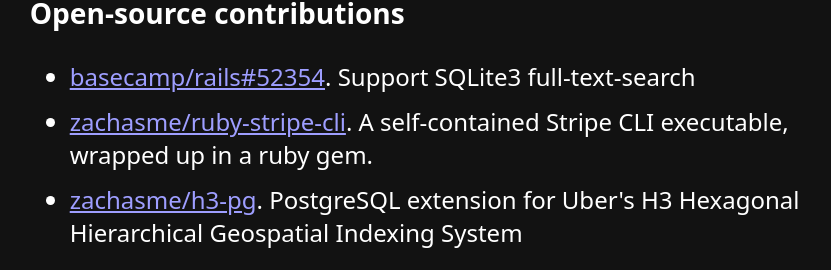
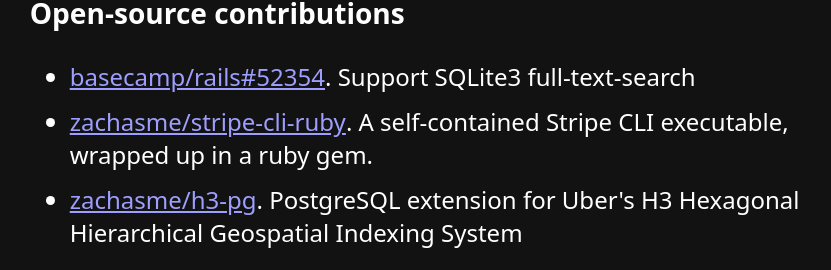
Before and after one commit to zachasme/zachasme.github.io, a Jekyll site: the page built from docs/index.html, in a window 1280 px wide. Shown: the part 667-937 px from the top of the page, without its empty margins (0-831 px from the left). Built offline with Jekyll 4.4.1, drawn with Linux system fonts in a browser that asks for light colours; Markdown is read by kramdown in place of the engine named in the settings.

```diff
--- a/docs/_posts/2025-04-08-stripe-webhooks-without-system-dependencies.markdown
+++ b/docs/_posts/2025-04-08-stripe-webhooks-without-system-dependencies.markdown
@@ -6,7 +6,7 @@ categories: rails
 layout: post
 ---
 
-Setting up Stripe webhooks in development usually requires installing [Stripe CLI](https://docs.stripe.com/stripe-cli) as a system dependency, authenticating against the right Stripe account and running it in a separate process. But not if you use [`ruby-stripe-cli`](https://github.com/zachasme/ruby-stripe-cli)!
+Setting up Stripe webhooks in development usually requires installing [Stripe CLI](https://docs.stripe.com/stripe-cli) as a system dependency, authenticating against the right Stripe account and running it in a separate process. But not if you use [`stripe-cli-ruby`](https://github.com/zachasme/stripe-cli-ruby)!
 
 It works by wrapping up the platform-specific Stripe CLI executable, authenticating using your `Stripe.api_key`, and running the `stripe listen` command as a puma plugin.
 
@@ -70,6 +70,6 @@ end
 
 ## Stripe CLI as a Ruby gem
 
-So far so good, however, we still depend on developers installing [Stripe CLI](https://docs.stripe.com/stripe-cli) on their system. What if we could install it as a regular ruby gem? That's exactly what I've done in [`ruby-stripe-cli`](https://github.com/zachasme/ruby-stripe-cli).
+So far so good, however, we still depend on developers installing [Stripe CLI](https://docs.stripe.com/stripe-cli) on their system. What if we could install it as a regular ruby gem? That's exactly what I've done in [`stripe-cli-ruby`](https://github.com/zachasme/stripe-cli-ruby).
 
 With that, `bin/setup` will download, authenticate and run Stripe CLI as part of your development server.
--- a/docs/index.html
+++ b/docs/index.html
@@ -46,7 +46,7 @@ layout: default
 <h3>Open-source contributions</h3>
 <ul>
   <li><a href="https://github.com/rails/rails/pull/52354">basecamp/rails#52354</a>. Support SQLite3 full-text-search
-  <li><a href="https://github.com/zachasme/ruby-stripe-cli">zachasme/ruby-stripe-cli</a>. A self-contained Stripe CLI
+  <li><a href="https://github.com/zachasme/stripe-cli-ruby">zachasme/stripe-cli-ruby</a>. A self-contained Stripe CLI
     executable, wrapped up in a ruby gem.
   <li><a href="https://github.com/zachasme/h3-pg">zachasme/h3-pg</a>. PostgreSQL extension for Uber's H3 Hexagonal
     Hierarchical Geospatial Indexing System</li>
```
